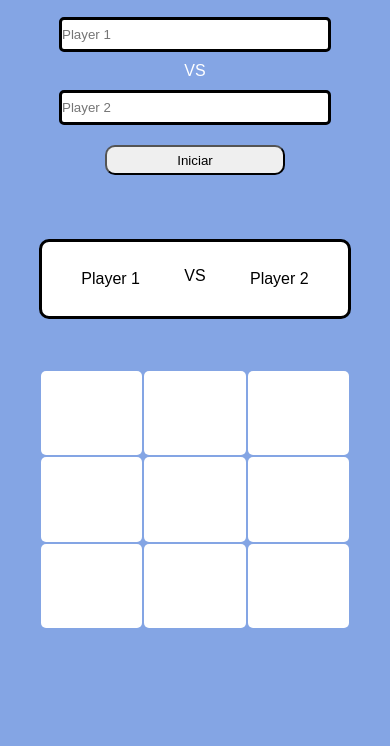
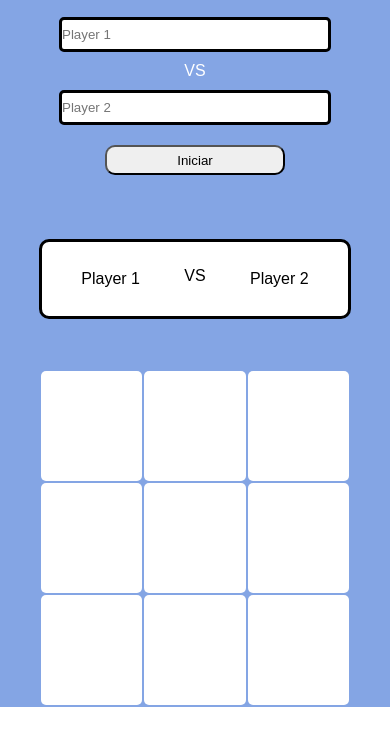
Before and after one commit to matheus160101/jogo-da-velha, a plain HTML site: page index.html in a window 390 px wide. Shown: the part 144-890 px from the top of the page. After the commit the page ends 851 px from the top, so only its background shows below. Drawn offline with Linux system fonts and the light colour scheme; a web font is replaced by a local one.

Commit message:
atualização app

```diff
--- a/style.css
+++ b/style.css
@@ -98,6 +98,7 @@ section .game .players label{
 section .game table{
   width: 100%;
   max-width: 50%;
+  height: 40vh;
   text-align: center;
 }
 
@@ -152,11 +153,6 @@ section .game table tbody td.win{
 }
 
 @media screen and (max-width:730px){
-
-  section .container{
-    height: 200vh;
-  }
-
   section .form{
     width: 80%;
   }
```
